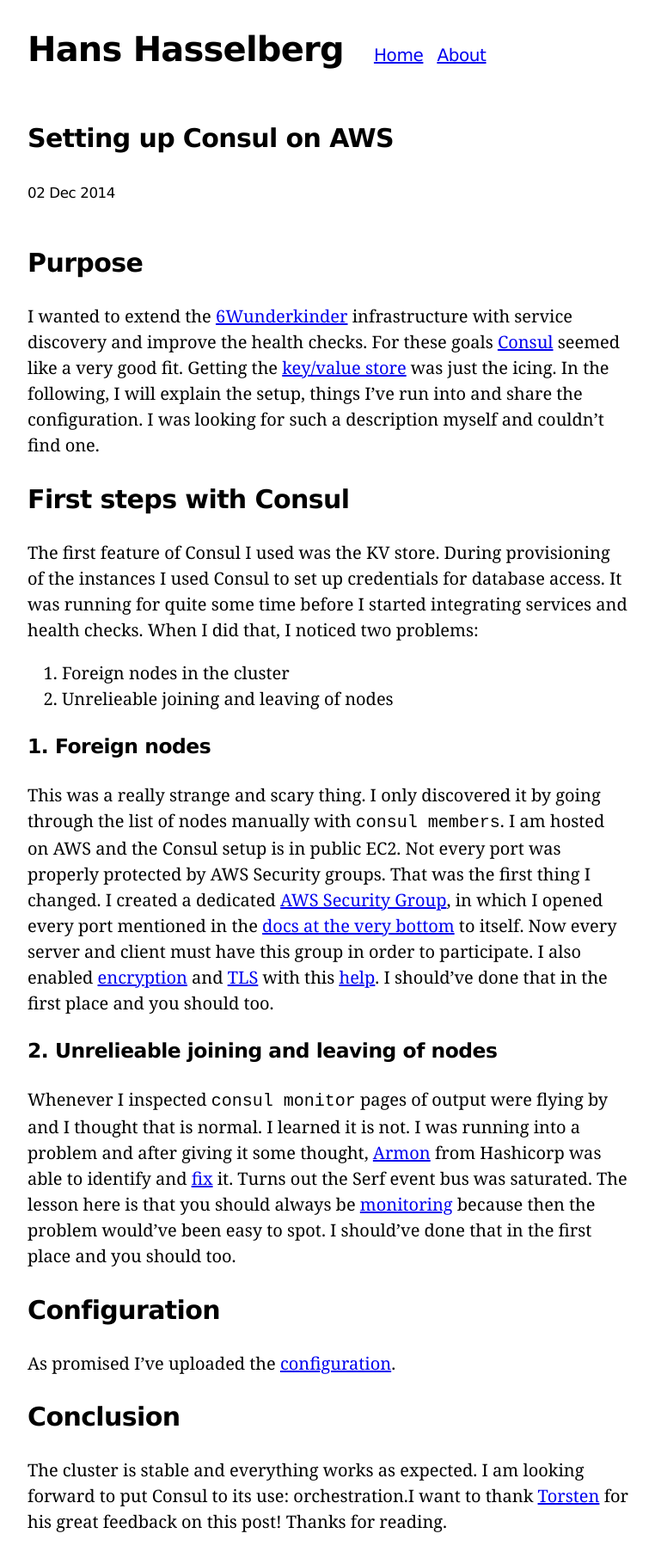
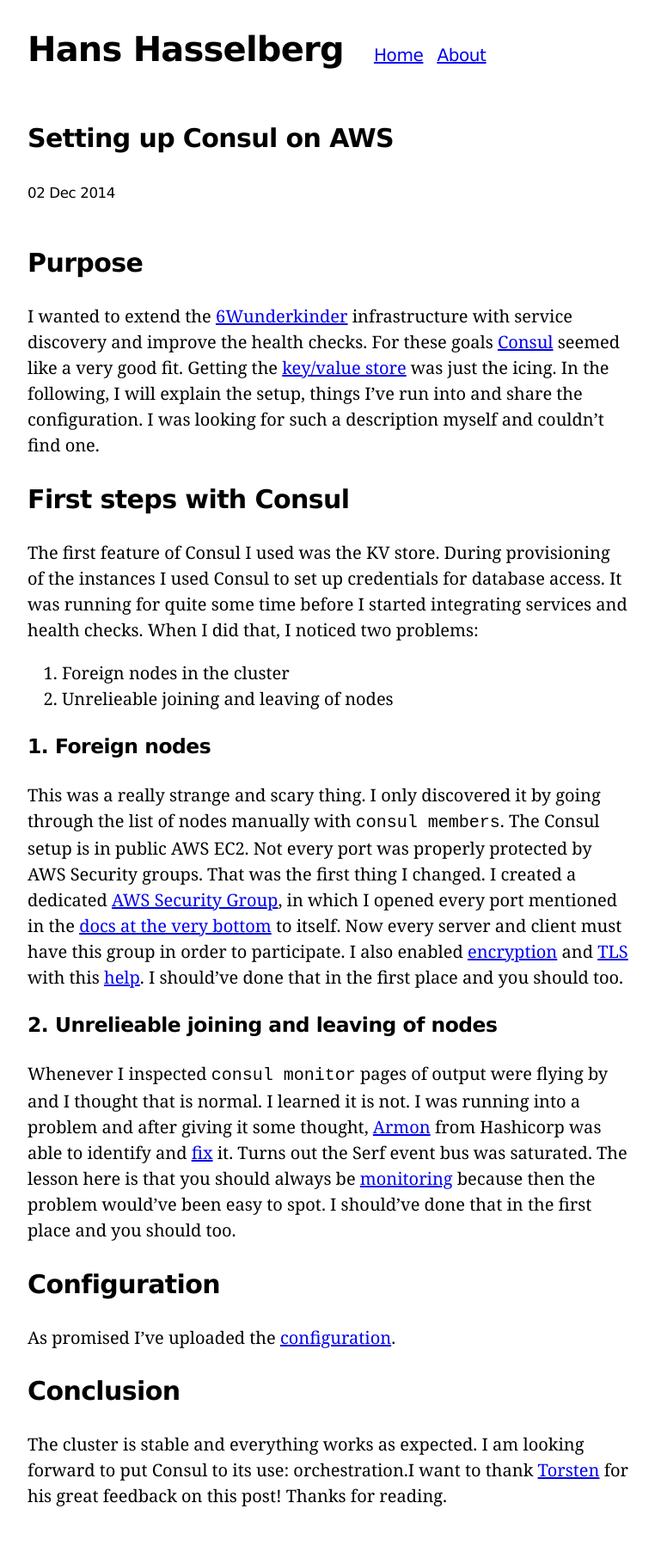
Before and after one commit to hanshasselberg/i0rek.github.io, a Jekyll site: the page built from _posts/2014-12-02-consul_setup.markdown, in a window 1280 px wide. Shown: the whole page at 86% size, without its empty margins (258-1020 px from the left). Built offline with Jekyll 4.4.1, drawn with Linux system fonts in a browser that asks for light colours; Markdown is read by kramdown in place of the engine named in the settings; comment, search, counter and statistics services are not loaded; after the commit the page ends 1775 px from its top, so only the background shows below that.

Commit message:
wording.

```diff
--- a/_posts/2014-12-02-consul_setup.markdown
+++ b/_posts/2014-12-02-consul_setup.markdown
@@ -17,7 +17,7 @@
 
 ### 1. Foreign nodes
 
-This was a really strange and scary thing. I only discovered it by going through the list of nodes manually with `consul members`. I am hosted on AWS and the Consul setup is in public EC2. Not every port was properly protected by AWS Security groups. That was the first thing I changed. I created a dedicated [AWS Security Group](https://gist.github.com/i0rek/370eee40379668983455), in which I opened every port mentioned in the [docs at the very bottom](https://consul.io/docs/agent/options.html) to itself. Now every server and client must have this group in order to participate. I also enabled [encryption](https://consul.io/docs/agent/encryption.html) and [TLS](https://consul.io/docs/agent/encryption.html) with this [help](https://www.digitalocean.com/community/tutorials/how-to-secure-consul-with-tls-encryption-on-ubuntu-14-04). I should’ve done that in the first place and you should too.
+This was a really strange and scary thing. I only discovered it by going through the list of nodes manually with `consul members`. The Consul setup is in public AWS EC2. Not every port was properly protected by AWS Security groups. That was the first thing I changed. I created a dedicated [AWS Security Group](https://gist.github.com/i0rek/370eee40379668983455), in which I opened every port mentioned in the [docs at the very bottom](https://consul.io/docs/agent/options.html) to itself. Now every server and client must have this group in order to participate. I also enabled [encryption](https://consul.io/docs/agent/encryption.html) and [TLS](https://consul.io/docs/agent/encryption.html) with this [help](https://www.digitalocean.com/community/tutorials/how-to-secure-consul-with-tls-encryption-on-ubuntu-14-04). I should’ve done that in the first place and you should too.
 
 ### 2. Unrelieable joining and leaving of nodes
 
```
